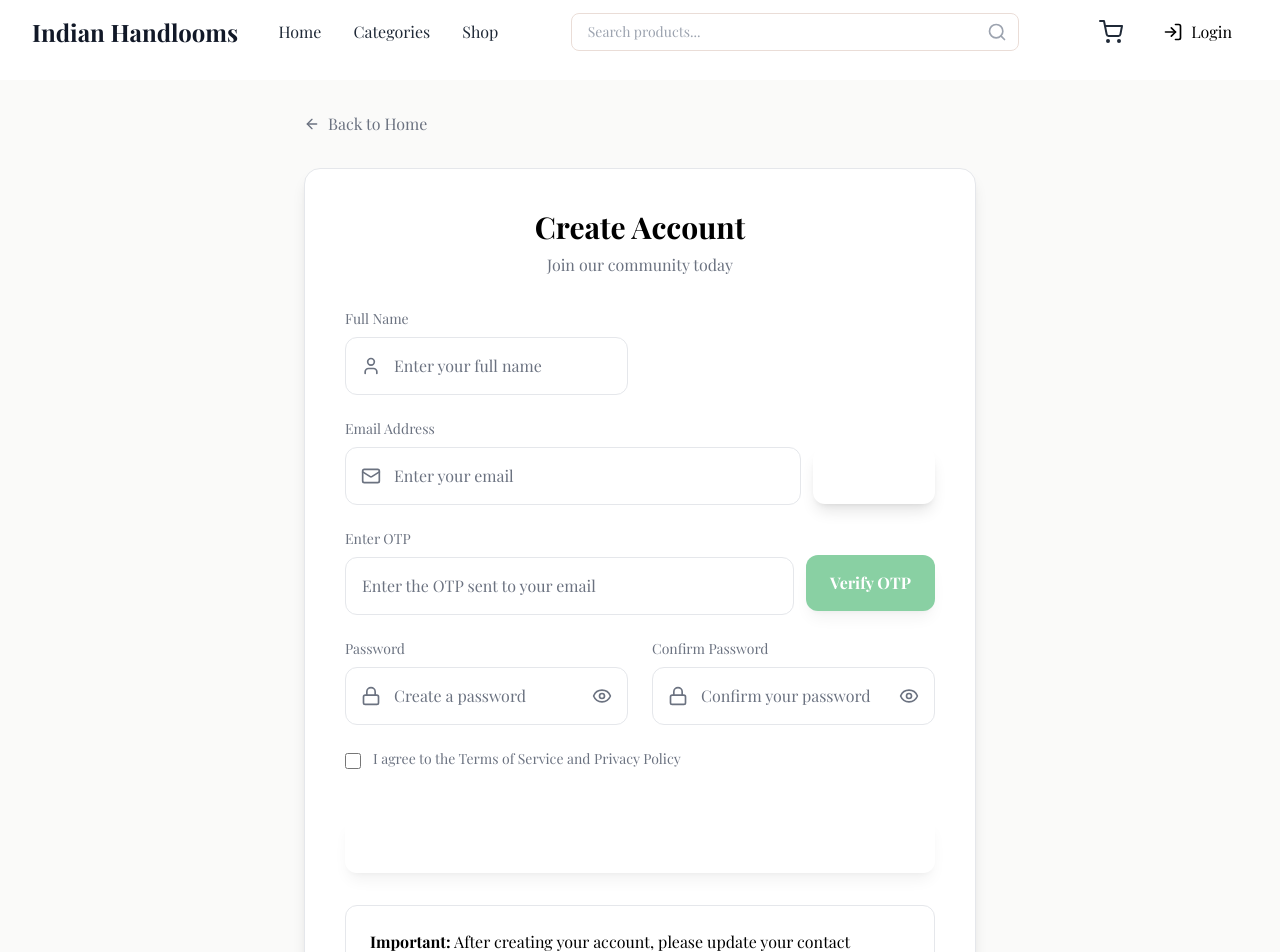
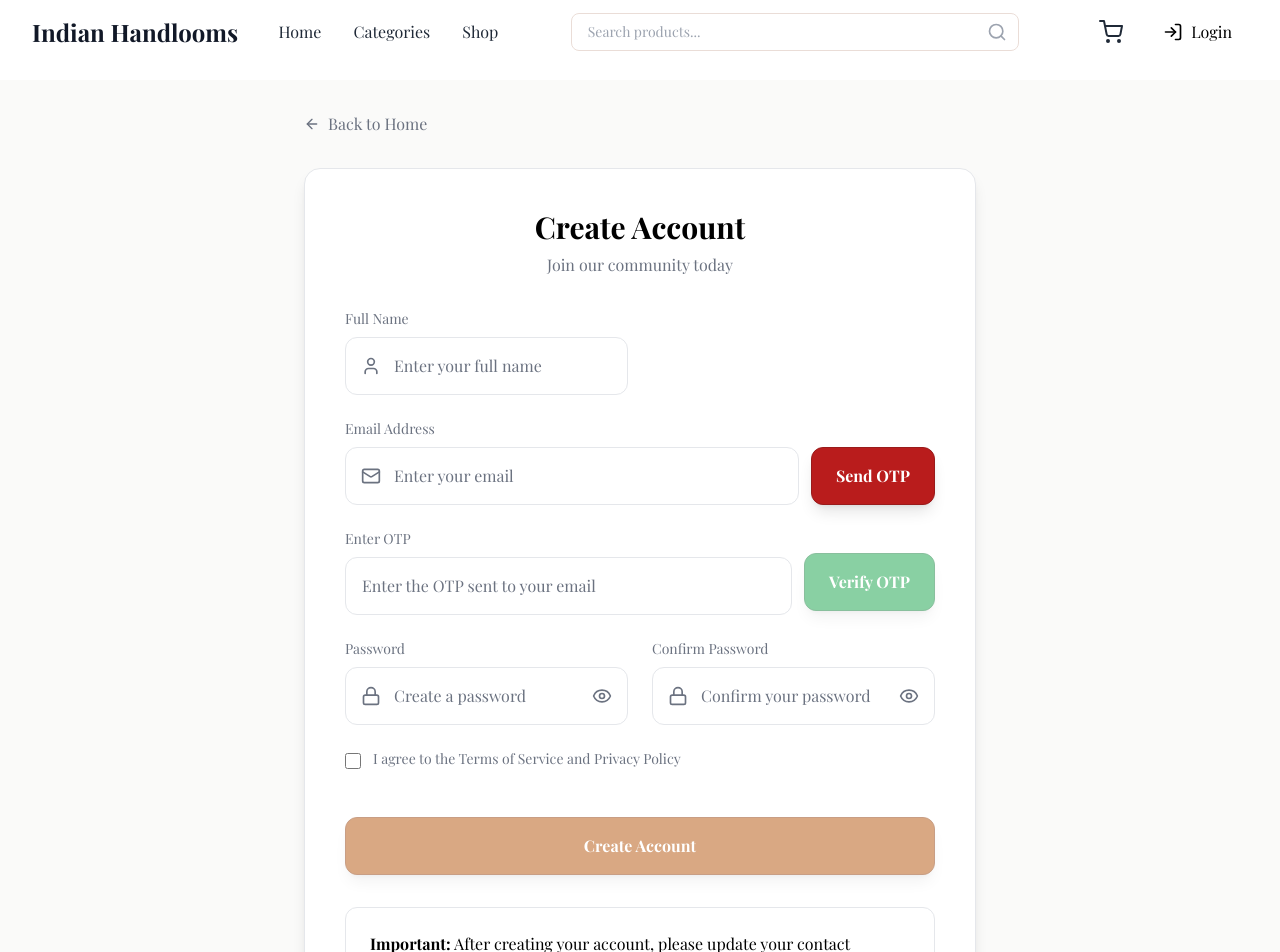
Before and after one commit to LUCKY-JANGIR/ecommerce, a Next.js app in the folder ecommerce-frontend/: page /register in a window 1280 px wide. Shown: the top 952 px of the page. Built offline with nearby package versions, Linux system fonts and the light colour scheme; no server answers.

Commit message:
button issue fixed

```diff
--- a/ecommerce-frontend/src/app/login/page.tsx
+++ b/ecommerce-frontend/src/app/login/page.tsx
@@ -149,7 +149,7 @@ export default function LoginPage() {
               <button
                 type="submit"
                 disabled={isLoading}
-                className="bg-primary text-white hover:bg-accent font-semibold rounded-xl px-6 py-4 transition-colors w-full mt-6 disabled:opacity-50 disabled:cursor-not-allowed shadow-lg"
+                className="bg-primary-600 text-white hover:bg-primary-700 font-semibold rounded-xl px-6 py-4 transition-colors w-full mt-6 disabled:opacity-50 disabled:cursor-not-allowed shadow-lg border border-primary-700"
               >
                 {isLoading ? (
                   <div className="flex items-center justify-center">
--- a/ecommerce-frontend/src/app/register/page.tsx
+++ b/ecommerce-frontend/src/app/register/page.tsx
@@ -151,7 +151,7 @@ export default function RegisterPage() {
             <h2 className="text-2xl font-serif font-bold text-primary mb-4">Welcome!</h2>
             <p className="text-muted mb-6">Registration successful. Don&apos;t forget to set up your profile for a better experience!</p>
             <button
-              className="bg-primary text-white px-8 py-3 rounded-xl font-semibold hover:bg-accent transition-colors shadow-lg"
+              className="bg-primary-600 text-white px-8 py-3 rounded-xl font-semibold hover:bg-primary-700 transition-colors shadow-lg border border-primary-700"
               onClick={() => { setShowProfileReminder(false); router.push('/products'); }}
             >
               Go to Products
@@ -230,7 +230,7 @@ export default function RegisterPage() {
                   <button
                     type="button"
                     onClick={() => sendOtp(emailRef.current?.value || '')}
-                    className="bg-primary text-white font-semibold rounded-xl px-6 py-4 transition-colors disabled:opacity-50 shadow-lg hover:bg-accent"
+                    className="bg-primary-600 text-white font-semibold rounded-xl px-6 py-4 transition-colors disabled:opacity-50 shadow-lg hover:bg-primary-700 border border-primary-700"
                     disabled={otpLoading || otpSent || otpVerified}
                   >
                     {otpLoading ? 'Sending...' : otpSent ? 'OTP Sent' : 'Send OTP'}
@@ -263,7 +263,7 @@ export default function RegisterPage() {
                 <button
                   type="button"
                   onClick={() => verifyOtp(emailRef.current?.value || '', otp)}
-                  className="bg-green-600 text-white font-semibold rounded-xl px-6 py-4 mb-1 transition-colors disabled:opacity-50 shadow-lg hover:bg-green-700"
+                  className="bg-green-600 text-white font-semibold rounded-xl px-6 py-4 mb-1 transition-colors disabled:opacity-50 shadow-lg hover:bg-green-700 border border-green-700"
                   disabled={otpLoading || !otpSent || otpVerified || otp.length !== 6}
                 >
                   {otpLoading ? 'Verifying...' : otpVerified ? 'Verified' : 'Verify OTP'}
@@ -349,7 +349,7 @@ export default function RegisterPage() {
                 <button
                   type="submit"
                   disabled={isLoading || !otpVerified}
-                  className="bg-accent text-white hover:bg-primary font-semibold rounded-xl px-6 py-4 transition-colors w-full mt-6 disabled:opacity-50 shadow-lg"
+                  className="bg-accent-600 text-white hover:bg-accent-700 font-semibold rounded-xl px-6 py-4 transition-colors w-full mt-6 disabled:opacity-50 shadow-lg border border-accent-700"
                 >
                   {isLoading ? (
                     <div className="animate-spin rounded-full h-5 w-5 border-b-2 border-white mx-auto"></div>
```
